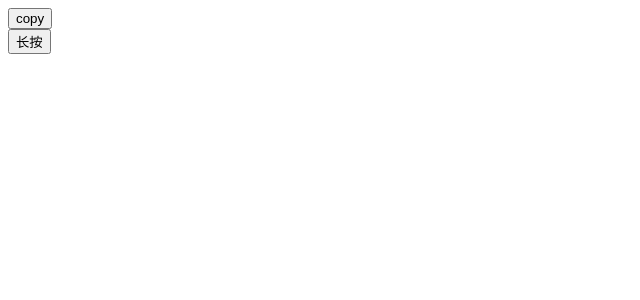
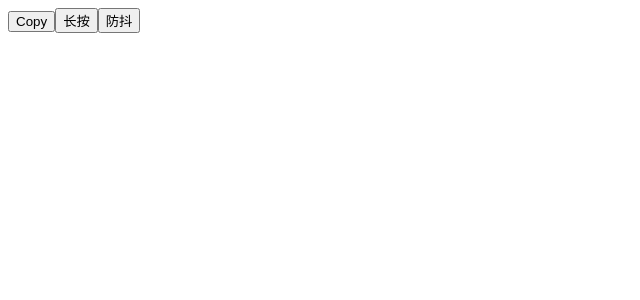
Before and after one commit to tinysparkle/my-cpns, a Vue app: page / in a window 1280 px wide. Shown: the top 300 px of the page, without its empty margins (0-640 px from the left). Built offline with nearby package versions, Linux system fonts and the light colour scheme.

Commit message:
v-debounce

```diff
--- /dev/null
+++ b/src/directives/debounce.js
@@ -0,0 +1,20 @@
+// 需求：防止按钮在短时间内被多次点击，使用防抖函数限制规定时间内只能点击一次。
+
+const debounce = {
+  inserted(el, binding, vnode) {
+    if (typeof binding.value !== 'function') {
+      throw 'callback must be a function'
+    }
+    let timer;
+    el.addEventListener('click', () => {
+      if (timer) {
+        clearTimeout(timer);
+      }
+      timer = setTimeout(() => {
+        binding.value();
+      }, 1000);
+    })
+  }
+}
+
+export default debounce
--- a/src/views/Home.vue
+++ b/src/views/Home.vue
@@ -2,6 +2,7 @@
   <div class="home-page">
     <Copy/>
     <Longpress/>
+    <Debounce/>
   </div>
 </template>
 
--- a/src/views/directives/v-copy.vue
+++ b/src/views/directives/v-copy.vue
@@ -1,7 +1,5 @@
 <template>
-  <div>
-    <button v-copy="value">copy</button>
-  </div>
+  <button v-copy="value">Copy</button>
 </template>
 
 <script>
--- /dev/null
+++ b/src/views/directives/v-debounce.vue
@@ -0,0 +1,14 @@
+<template>
+  <button v-debounce="debounceClick">防抖</button>
+</template>
+
+<script>
+export default {
+  name: 'Debounce',
+  methods: {
+    debounceClick () {
+      console.log('只触发一次')
+    }
+  }
+}
+</script>
```
